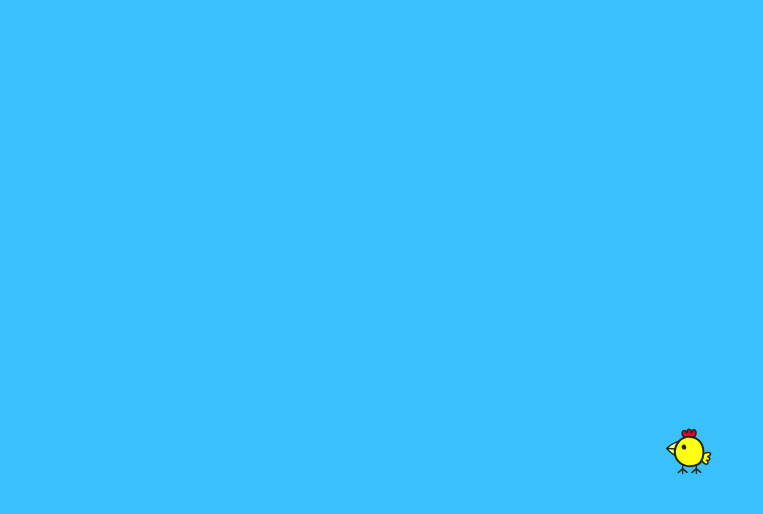
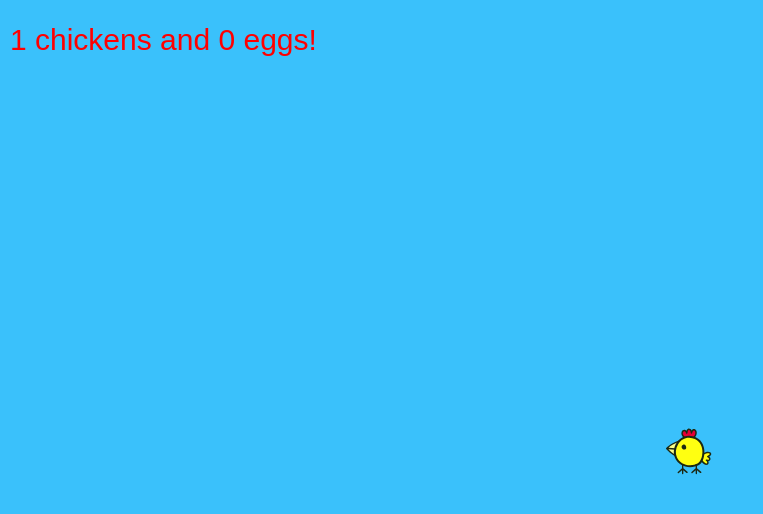
Before and after one commit to tomaszwincenty/html-game, a plain HTML site: page index.html in a window 1280 px wide. Shown: the whole page, without its empty margins (0-763 px from the left). Drawn offline with Linux system fonts and the light colour scheme.

Commit message:
add chicken/egg counter and game finish condition

```diff
--- a/index.html
+++ b/index.html
@@ -84,9 +84,9 @@
   }
 
   const state = {
-    actionsCounter: 0,
     chickens: [],
     eggs: [],
+    gameActive: true,
   }
 
   class Egg {
@@ -172,11 +172,24 @@
     state.chickens.push(newChicken);
   }
 
+  showGameProgress = () => {
+    const chickensCounter = state.chickens.length;
+    const eggsCounter = state.eggs.filter((v) => v).length;
+    topLayerContext.fillStyle = "red";
+    topLayerContext.font = "30px Arial";
+    topLayerContext.fillText(`${chickensCounter} chickens and ${eggsCounter} eggs!`, 10, 50);
+    if (chickensCounter + eggsCounter > 150) {
+      topLayerContext.fillText('You win!', 10, 100);
+      state.gameActive = false;
+    }
+  }
+
   action = () => {
     const { spawningSpeed } = config;
-    state.chickens.forEach((chicken) => chicken.move(50, 50));
-    state.chickens.forEach((chicken) => chicken.layEgg());
-    state.actionsCounter++;
+    if (state.gameActive) {
+      state.chickens.forEach((chicken) => chicken.move(50, 50));
+      state.chickens.forEach((chicken) => chicken.layEgg());
+    }
   }
 
   function redraw() {
@@ -184,6 +197,7 @@
     bottomLayerContext.clearRect(0, 0, bottomLayerCanvas.width, bottomLayerCanvas.height);
     state.chickens.forEach((chicken) => chicken.draw());
     state.eggs.forEach((egg) => { if(egg) { egg.draw(); }});
+    showGameProgress();
     requestAnimationFrame(redraw);
   }
 
```
Also changed, not shown: chicken.svg (deleted).
